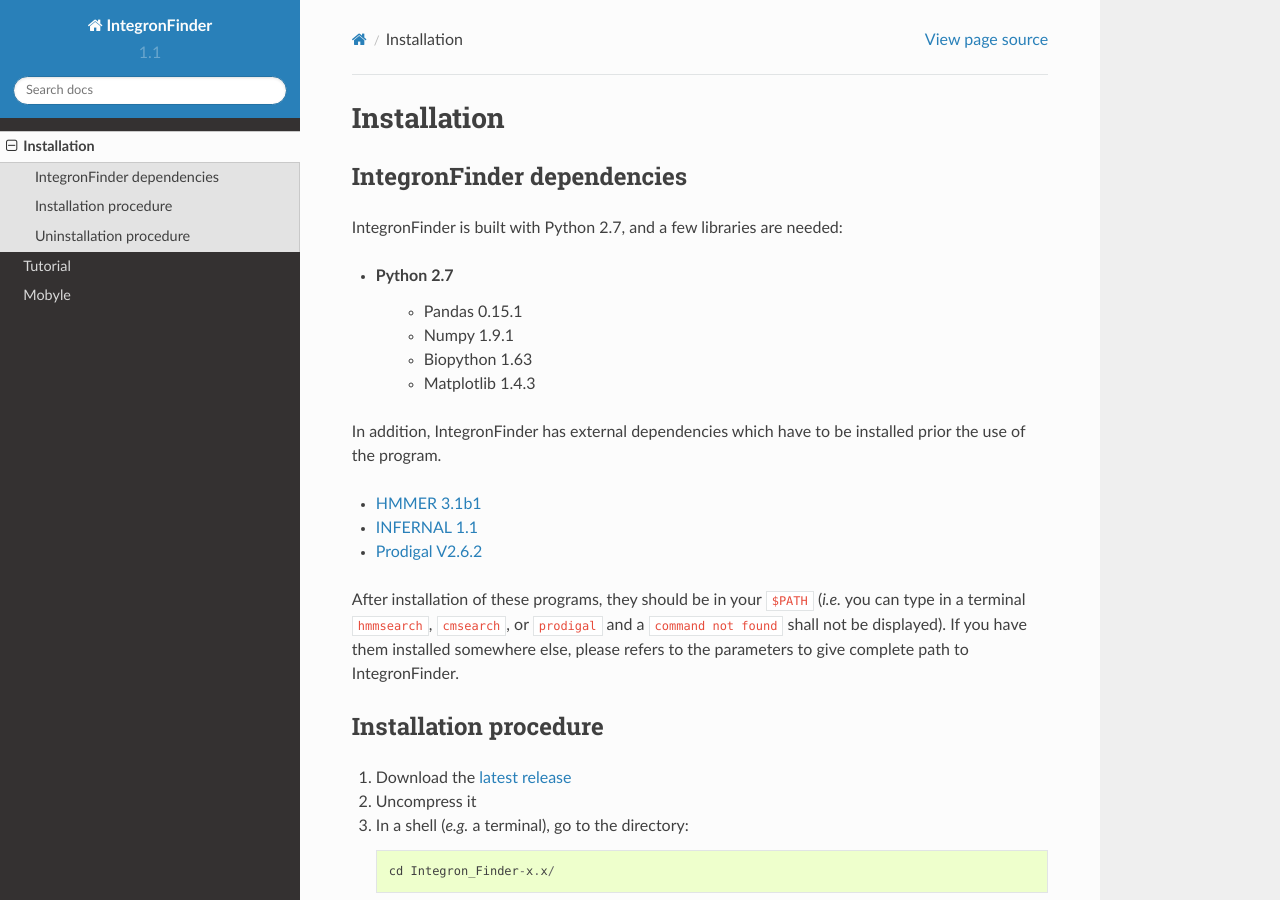
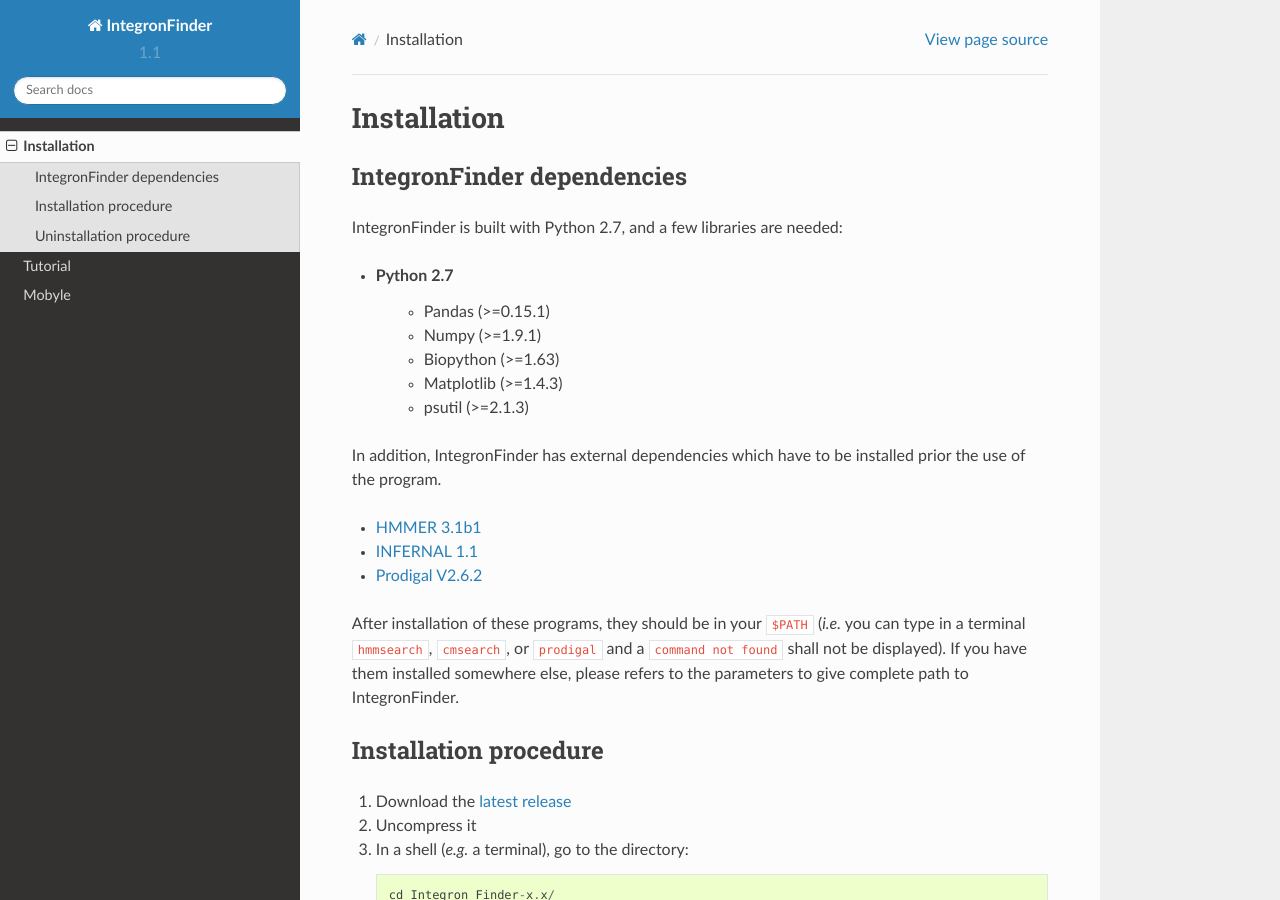
Before and after one commit to gem-pasteur/Integron_Finder, a Sphinx documentation site: the page built from doc/source/installation.rst, in a window 1280 px wide and 900 px high. Built offline with Sphinx 7.4.7 and the Read the Docs theme 2.0.0, drawn with Linux system fonts in a browser that asks for light colours.

```diff
--- a/doc/source/installation.rst
+++ b/doc/source/installation.rst
@@ -14,10 +14,11 @@ IntegronFinder dependencies
 IntegronFinder is built with Python 2.7, and a few libraries are needed:
 
 - Python 2.7
-   - Pandas 0.15.1
-   - Numpy 1.9.1
-   - Biopython 1.63
-   - Matplotlib 1.4.3
+   - Pandas (>=0.15.1)
+   - Numpy (>=1.9.1)
+   - Biopython (>=1.63)
+   - Matplotlib (>=1.4.3)
+   - psutil (>=2.1.3)
 
 In addition, IntegronFinder has external dependencies which have to be
 installed prior the use of the program.
```
Also changed, not shown: 1 other file.
